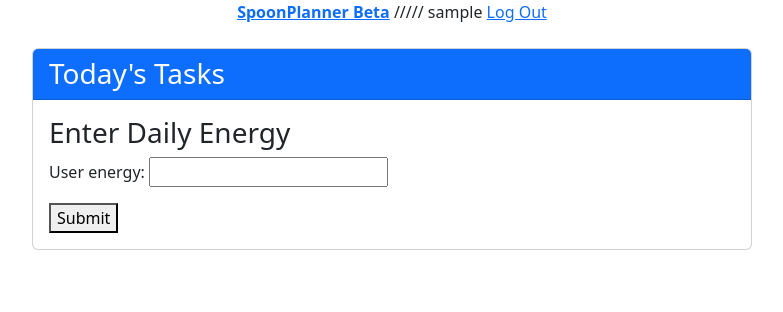
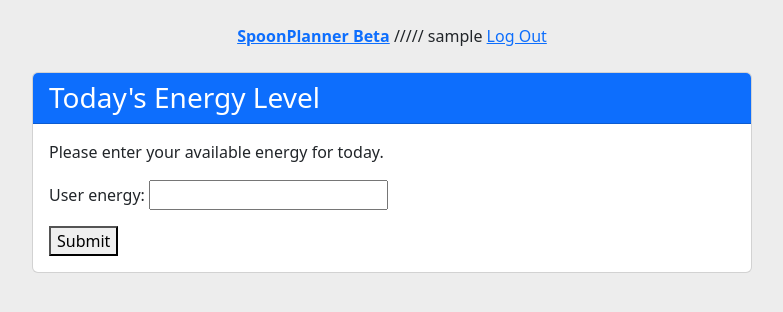
Before and after one commit to knutinator/spoon-planner, a Django app: page /energy_input/ in a window 1280 px wide. Shown: the top 312 px of the page, without its empty margins (248-1031 px from the left). Run offline with Django 3.2, Linux system fonts and the light colour scheme; the visitor is signed in with stand-in values (Sample User, id 1); data that the repository does not hold is empty; some libraries are stand-ins or nearby versions.

Commit message:
Improve headers and text content

```diff
--- a/templates/base.html
+++ b/templates/base.html
@@ -14,10 +14,10 @@
 
 </head>
 
-<body>
+<body style="background-color: #ededed">
   <div class="container container-box">
     <header class="row">
-      <nav class="col-12 text-center">
+      <nav class="col-12 text-center pt-4">
 
         <strong><a href="{% url 'home' %}">SpoonPlanner Beta</a></strong>
 
--- a/templates/energy_input.html
+++ b/templates/energy_input.html
@@ -8,10 +8,10 @@
     <div class="col-12 col-md-8">
       <div class="card mb-4">
         <div class="card-header bg-primary text-white">
-          <h3 class="card-title mb-0">Today's Tasks</h3>
+          <h3 class="card-title mb-0">Today's Energy Level</h3>
         </div>
         <div class="card-body">
-  <h3>Enter Daily Energy</h3>
+        <p>Please enter your available energy for today.</p>
   <form method="post">
     {% csrf_token %}
     {{ form.as_p }}
--- a/templates/home.html
+++ b/templates/home.html
@@ -15,7 +15,7 @@
             {% if user.is_authenticated %}
               {% if daily_energy %}
                 <p class="mb-4 float-start">Your available energy for today: {{ daily_energy.user_energy }} spoons</p>
-                <a href="/energy_input/" class="btn btn-info float-end">Change Energy</a>
+                <a href="/energy_input/" class="btn btn-info float-end">Input today's energy</a>
               {% endif %}
               {% if selected_tasks %}
                 <div class="d-flex justify-content-between align-items-center mb-4" style="clear: both;">
@@ -30,7 +30,7 @@
                     <div class="card-body">
                       <h5 class="card-title">{{ task.name }}</h5>
                       <p class="card-text">{{ task.description }}</p>
-                      <p class="card-text"><strong>Energy:</strong> {{ task.energy }}</p>
+                      <p class="card-text"><strong>Spoons needed: {{ task.energy }}</strong></p>
                     </div>
                   </div>
                 {% endfor %}
--- a/templates/registration/login.html
+++ b/templates/registration/login.html
@@ -6,10 +6,10 @@
       <div class="col-12 col-md-8">
         <div class="card mb-4">
           <div class="card-header bg-primary text-white">
-            <h3 class="card-title mb-0">Today's Tasks</h3>
+            <h3 class="card-title mb-0">Log In</h3>
           </div>
           <div class="card-body">
-<h3>Log In</h3>
+
 <form method="post">
     {% csrf_token %}
     {{ form.as_p }}
--- a/templates/registration/signup.html
+++ b/templates/registration/signup.html
@@ -8,10 +8,9 @@
     <div class="col-12 col-md-8">
       <div class="card mb-4">
         <div class="card-header bg-primary text-white">
-          <h3 class="card-title mb-0">Today's Tasks</h3>
+          <h3 class="card-title mb-0">Sign up</h3>
         </div>
         <div class="card-body">
-  <h3>Sign up</h3>
   <form method="post">
     {% csrf_token %}
     {{ form.as_p }}
--- a/templates/task_confirm_delete.html
+++ b/templates/task_confirm_delete.html
@@ -6,10 +6,10 @@
     <div class="col-12 col-md-8">
       <div class="card mb-4">
         <div class="card-header bg-primary text-white">
-          <h3 class="card-title mb-0">Today's Tasks</h3>
+          <h3 class="card-title mb-0">Delete task "{{ object.name }}"?</h3>
         </div>
         <div class="card-body">
-  <h3>Delete task "{{ object.name }}"?</h3>
+
   <form action="{% url 'task-delete' object.pk %}" method="post">
     {% csrf_token %}
     <a href="#" class="btn btn-danger" onclick="this.closest('form').submit()">Delete</a>
--- a/templates/task_create.html
+++ b/templates/task_create.html
@@ -6,10 +6,9 @@
     <div class="col-12 col-md-8">
       <div class="card mb-4">
         <div class="card-header bg-primary text-white">
-          <h3 class="card-title mb-0">Today's Tasks</h3>
+          <h3 class="card-title mb-0">Create Task</h3>
         </div>
         <div class="card-body">
-  <h3>Create Task</h3>
   <form method="post">
     {% csrf_token %}
     {{ form.as_p }}
--- a/templates/task_edit.html
+++ b/templates/task_edit.html
@@ -6,10 +6,9 @@
     <div class="col-12 col-md-8">
       <div class="card mb-4">
         <div class="card-header bg-primary text-white">
-          <h3 class="card-title mb-0">Today's Tasks</h3>
+          <h3 class="card-title mb-0">Edit Task</h3>
         </div>
         <div class="card-body">
-  <h3>Edit Task</h3>
   <form method="POST">
     {% csrf_token %}
     {{ form.as_p }}
--- a/templates/task_list.html
+++ b/templates/task_list.html
@@ -21,7 +21,7 @@
       <div class="card-body">
         <h5 class="card-title">{{ task.name }}</h5>
         <p class="card-text">{{ task.description }}</p>
-        <p class="card-text"><strong>Energy:</strong> {{ task.energy }}</p>
+        <p class="card-text"><strong>Spoons needed: {{ task.energy }}</strong></p>
 
         <a href="{% url 'task-edit' task.pk %}" class="btn btn-primary btn-sm">Edit</a>
         <a href="{% url 'task-confirm-delete' task.pk %}" class="btn btn-danger btn-sm">Delete</a>
```
